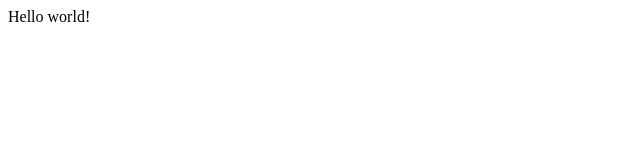
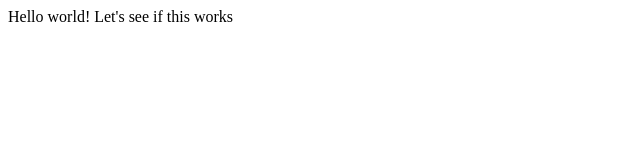
Before and after one commit to oskavosh/oskavosh.github.io, a plain HTML site: page index.html in a window 1280 px wide. Shown: the whole page, without its empty margins (0-640 px from the left). Drawn offline with Linux system fonts and the light colour scheme.

Commit message:
Update index.html

```diff
--- a/index.html
+++ b/index.html
@@ -2,5 +2,6 @@
 <html>
 <body>
 Hello world!
+Let's see if this works
 </body>
 </html>
```
